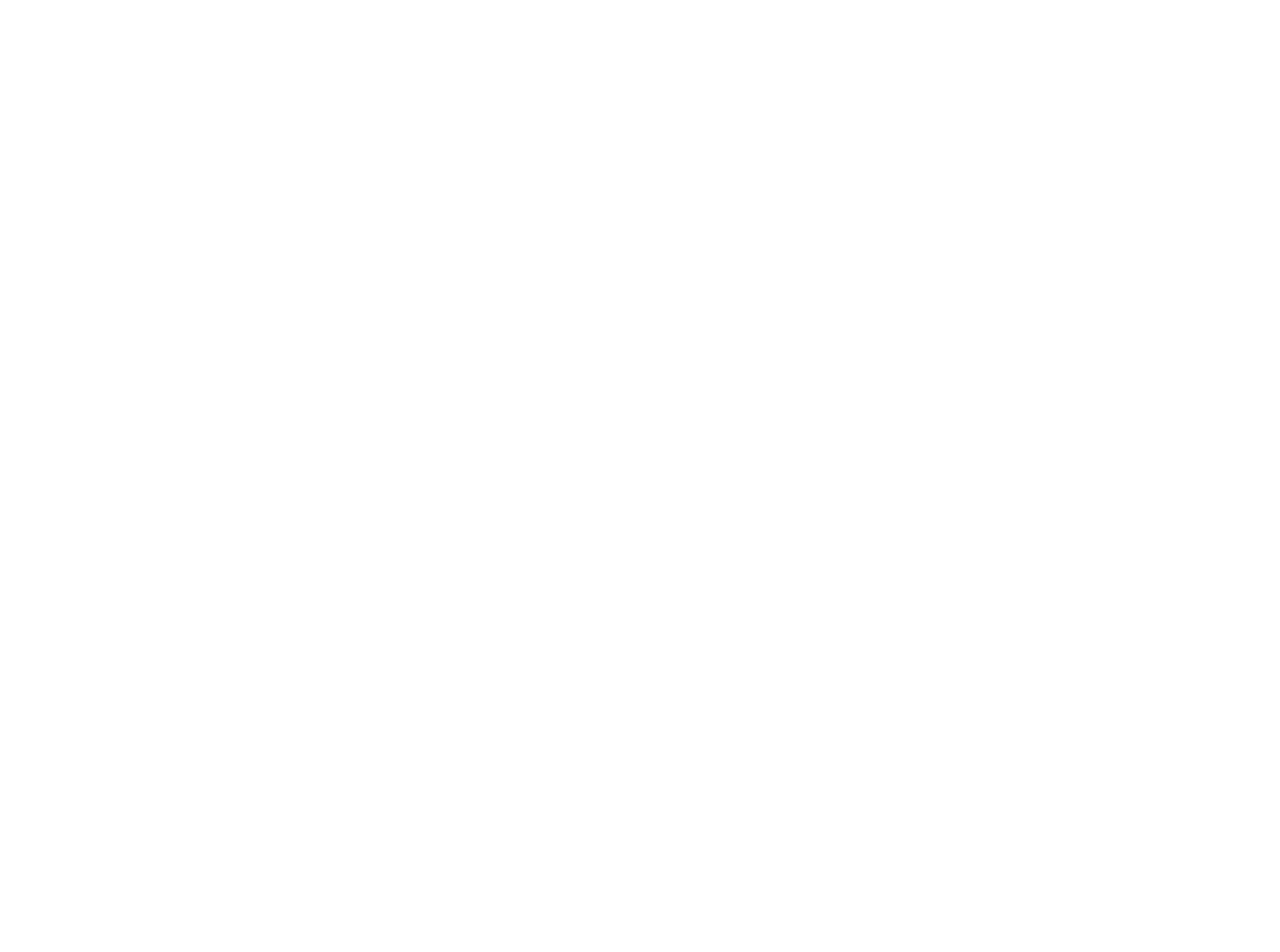
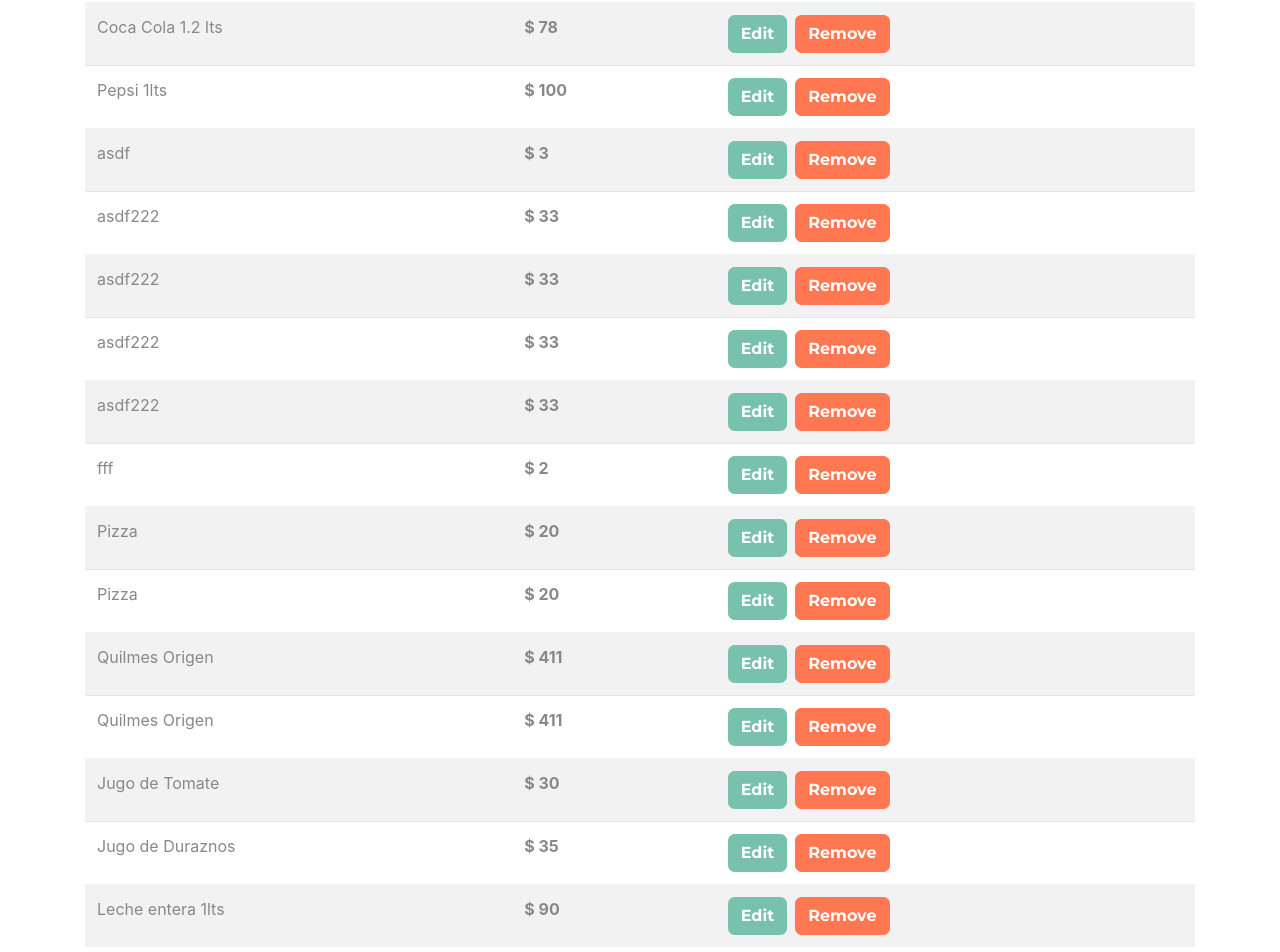
Before and after one commit to agusp-dev/react-products-abm, a React (Create React App) app: page / in a window 1280 px wide. Shown: the part 638-1590 px from the top of the page. Before the commit the page ends 800 px from the top, so only its background shows below. Built offline with nearby package versions, Linux system fonts and the light colour scheme; data requests are answered from the project's data file; the HTML template or start-up script is replaced by a standard one.

Commit message:
Integrated get products components and redux flow

```diff
--- a/src/api/productsApi.js
+++ b/src/api/productsApi.js
@@ -5,11 +5,17 @@
   return result
 }
 
-const removeProduct = async product => {
+const removeProduct = product => {
   //todo
+}
+
+const getProducts = () => {
+  const result = axiosClient.get('/products')
+  return result
 }
 
 export {
   insertProduct,
-  removeProduct
+  removeProduct,
+  getProducts
 }
--- /dev/null
+++ b/src/components/Product.jsx
@@ -0,0 +1,31 @@
+import React from 'react'
+import { Link } from 'react-router-dom'
+import PropTypes from 'prop-types'
+
+const Product = ({ product }) => {
+  const { id, name, price } = product
+  return (
+    <tr>
+      <td>{ name }</td>
+      <td><span className='font-weight-bold'>$ { price }</span></td>
+      <td className='acciones'>
+        <Link
+          to={`/products/edit/${ id }`}
+          className='btn btn-primary mr-2'>
+          Edit
+        </Link>
+        <button
+          type='button'
+          className='btn btn-danger'>
+            Remove
+        </button>
+      </td>
+    </tr>
+  )
+}
+
+Product.propTypes = {
+  product: PropTypes.object.isRequired
+}
+
+export { Product }
--- a/src/components/Products.jsx
+++ b/src/components/Products.jsx
@@ -1,12 +1,38 @@
-import React, { Fragment } from 'react'
+import React, { Fragment, useEffect } from 'react'
+import { getProductList } from '../redux/actions/productsActions'
+import { useDispatch, useSelector } from 'react-redux'
+import { Product } from '.'
 
 const Products = () => {
+
+  const dispatch = useDispatch()
+
+  const loading = useSelector(state => state.products.loading)
+  const apiError = useSelector(state => state.products.error)
+  const productList = useSelector(state => state.products.data)
+
+  useEffect(() => {
+    dispatch( getProductList() )
+  }, [])
+
+  const getProductRows = () => {
+    return productList.map(p => <Product key={ p.id } product={ p } />)
+  }
+
   return (
     <Fragment>
       <h2
         className='text-center my-5'
       >Products List
       </h2>
+      {apiError  && (
+        <p className='font-weight-bold alert alert-danger text-center mt-4'>
+          { apiError }
+        </p>
+      )}
+      {loading && (
+        <p className='text-center mt-2 mb-4'>Loading Products...</p>
+      )}
       <table className='table table-striped'>
         <thead className='bg-primary table-dark'>
           <tr>
@@ -16,7 +42,9 @@
           </tr>
         </thead>
         <tbody>
-
+          {productList && productList.length > 0
+            ? getProductRows()
+            : <p>No products</p>}
         </tbody>
       </table>
     </Fragment>
--- a/src/components/index.js
+++ b/src/components/index.js
@@ -2,3 +2,4 @@
 export * from './Products'
 export * from './AddProduct'
 export * from './EditProduct'
+export * from './Product'
--- a/src/fakedb/db.json
+++ b/src/fakedb/db.json
@@ -89,6 +89,21 @@
       "name": "Quilmes Origen",
       "price": "411",
       "id": 18
+    },
+    {
+      "name": "Jugo de Tomate",
+      "price": "30",
+      "id": 19
+    },
+    {
+      "name": "Jugo de Duraznos",
+      "price": "35",
+      "id": 20
+    },
+    {
+      "name": "Leche entera 1lts",
+      "price": "90",
+      "id": 21
     }
   ]
 }
--- a/src/redux/actions/productsActions.js
+++ b/src/redux/actions/productsActions.js
@@ -1,9 +1,12 @@
 import {
   ADD_PRODUCT,
   ADD_PRODUCT_SUCCESS,
-  ADD_PRODUCT_ERROR
+  ADD_PRODUCT_ERROR,
+  GET_PRODUCTS,
+  GET_PRODUCTS_SUCCESS,
+  GET_PRODUCTS_ERROR
 } from '../types'
-import { insertProduct } from '../../api'
+import { insertProduct, getProducts } from '../../api'
 import Swal from 'sweetalert2'
 
 const createNewProduct = ( product, history ) => {
@@ -11,9 +14,7 @@
     dispatch( addingProduct() )
     try {
       const res = await insertProduct(product)
-      if (res.status !== 200 && res.status !== 201) {
-        return dispatch( addProductError(res.statusText) )
-      }
+      if (res.status !== 200 && res.status !== 201) return dispatch( addProductError(res.statusText) )
       //timeout to test loaging
       setTimeout(() => {
         dispatch( addProduct(product) )
@@ -44,6 +45,49 @@
   payload: error
 })
 
+const getProductList = () => {
+  return async dispatch => {
+    dispatch( gettingProducts() )
+    try {
+
+      const res = await getProducts()
+      if (res.status !== 200 && res.status !== 201) return dispatch( getProductsError(res.statusText) )
+
+      // timeout to test loaging
+      setTimeout(() => {
+        dispatch( getProductsSuccess(res.data) )
+      }, 2000)
+    } catch (e) {
+      dispatch( getProductsError(e.message) )
+    }
+  }
+}
+
+const gettingProducts = () => ({
+  type: GET_PRODUCTS
+})
+
+const getProductsSuccess = products => ({
+  type: GET_PRODUCTS_SUCCESS,
+  payload: products
+})
+
+const getProductsError = error => ({
+  type: GET_PRODUCTS_ERROR,
+  payload: error
+})
+
+
+
+
+
+
+
+
+
+
+
 export {
-  createNewProduct
+  createNewProduct,
+  getProductList
 }
--- a/src/redux/reducers/productsReducer.js
+++ b/src/redux/reducers/productsReducer.js
@@ -1,11 +1,14 @@
 import {
   ADD_PRODUCT,
   ADD_PRODUCT_SUCCESS,
-  ADD_PRODUCT_ERROR
+  ADD_PRODUCT_ERROR,
+  GET_PRODUCTS,
+  GET_PRODUCTS_SUCCESS,
+  GET_PRODUCTS_ERROR
 } from '../types'
 
 const initialState = {
-  products: [],
+  data: [],
   error: null,
   loading: false
 }
@@ -22,10 +25,30 @@
       return {
         ...state,
         loading: false,
-        products: [...state.products, action.payload]
+        data: [...state.data, action.payload]
       }
 
     case ADD_PRODUCT_ERROR:
+      return {
+        ...state,
+        loading: false,
+        error: action.payload
+      }
+
+    case GET_PRODUCTS:
+      return {
+        ...state,
+        loading: true
+      }
+
+    case GET_PRODUCTS_SUCCESS:
+      return {
+        ...state,
+        loading: false,
+        data: [...action.payload]
+      }
+
+    case GET_PRODUCTS_ERROR:
       return {
         ...state,
         loading: false,
--- a/src/redux/types/productsTypes.js
+++ b/src/redux/types/productsTypes.js
@@ -1,3 +1,7 @@
 export const ADD_PRODUCT = 'ADD_PRODUCT'
 export const ADD_PRODUCT_SUCCESS = 'ADD_PRODUCT_SUCCESS'
 export const ADD_PRODUCT_ERROR = 'ADD_PRODUCT_ERROR'
+
+export const GET_PRODUCTS = 'GET_PRODUCTS'
+export const GET_PRODUCTS_SUCCESS = 'GET_PRODUCTS_SUCCESS'
+export const GET_PRODUCTS_ERROR = 'GET_PRODUCTS_ERROR'
```
Also changed, not shown: 1 other file (tests, documents, lock files or other folders).
